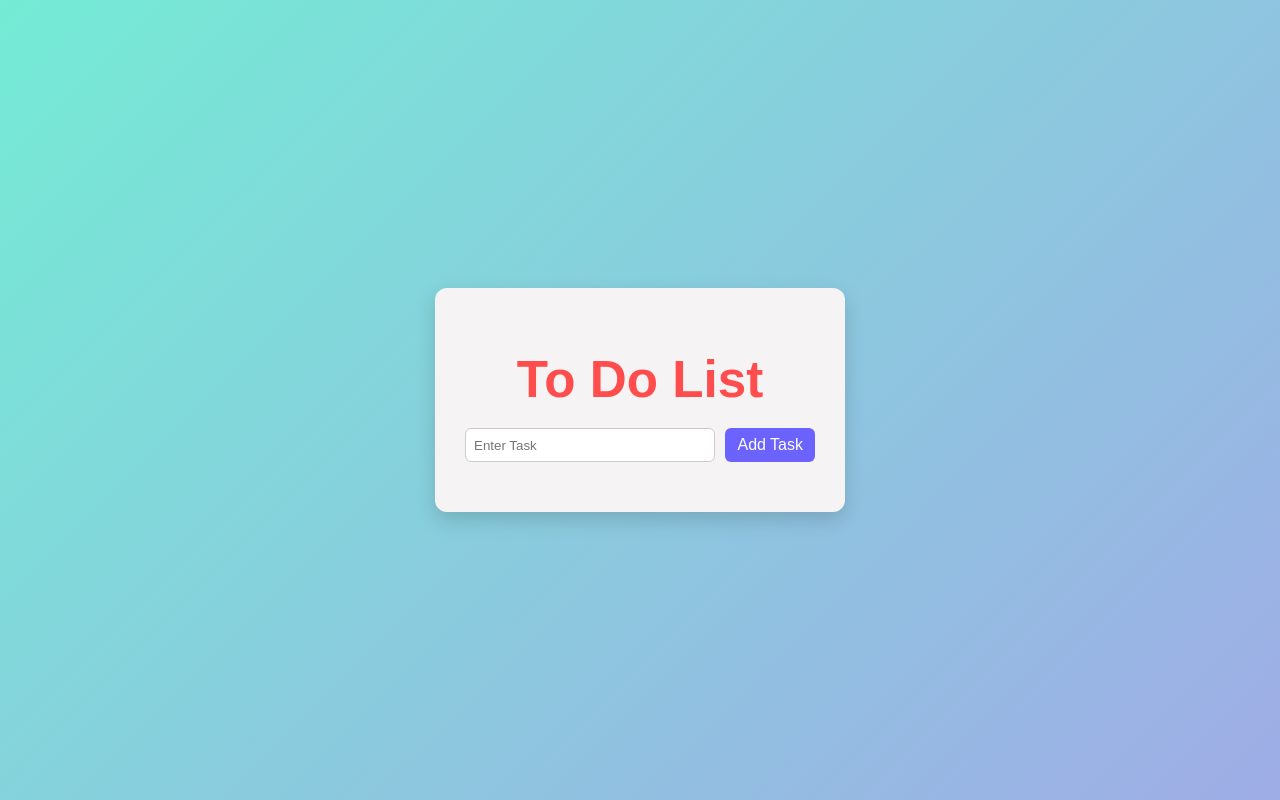
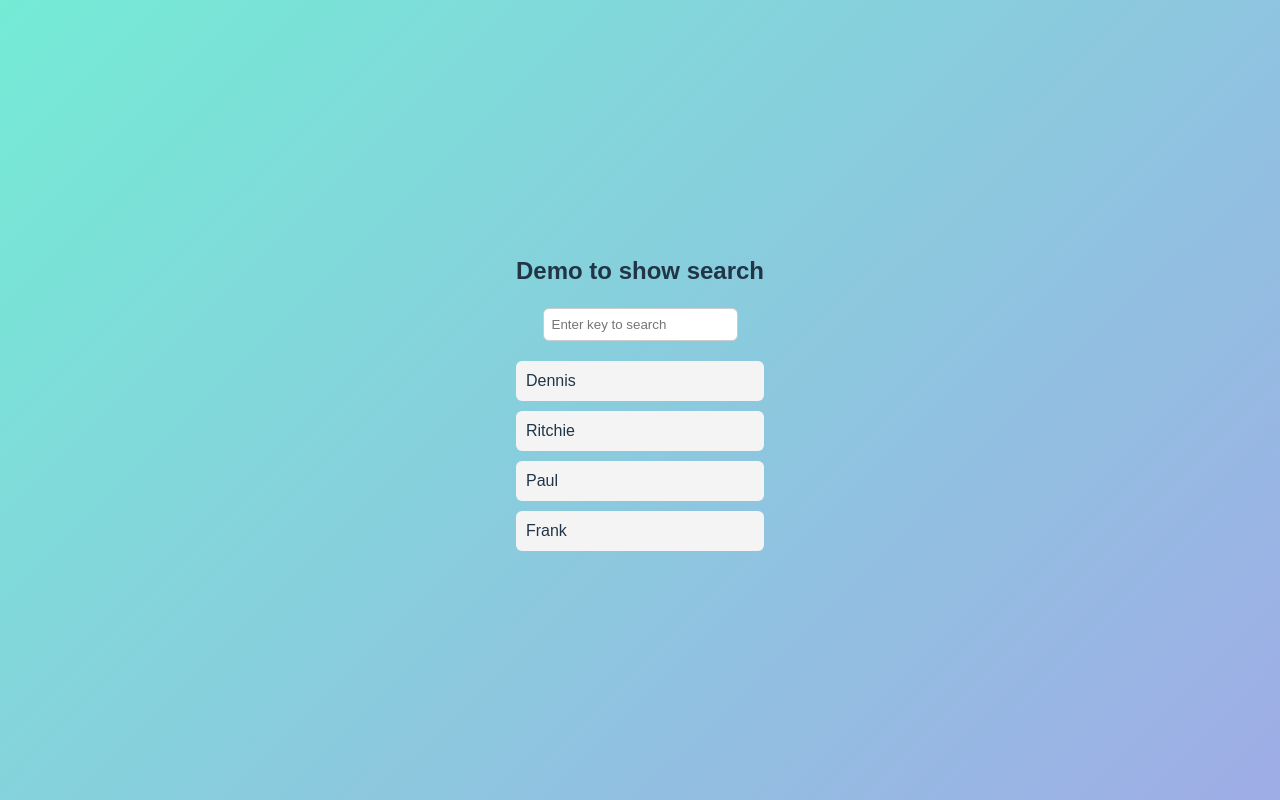
Before and after one commit to iamdhruv17/Full-stack-feb26, a React (Vite) app in the folder Button/: page / in a window 1280 px wide. Built offline with nearby package versions, Linux system fonts and the light colour scheme.

Commit message:
19-02-2026

```diff
--- a/Button/src/App.jsx
+++ b/Button/src/App.jsx
@@ -1,14 +1,14 @@
-
-import './App.css'
-import EventToDo from './EventToDo'
-// import EventTodo from './EventTodo'
-// import Counter from './Counter'
+import "./App.css"
+import EventToDo from "./EventToDo"
+// import Counter from "./Counter.jsx"
+import Search from "./Search.jsx"
 function App() {
-
-
+  // let name="Divyansh Kaushik";
   return (
     <>
-     <EventToDo />
+    <Search/>
+    {/* <EventToDo/> */}
+    {/* <Counter/> */}
     </>
   )
 }
--- a/Button/src/EventTodo.css
+++ b/Button/src/EventTodo.css
@@ -9,7 +9,7 @@ body {
 }
 
 .todo-container {
-  background: rgb(245, 243, 243);
+  background: white;
   padding: 30px;
   width: 350px;
   border-radius: 12px;
@@ -17,7 +17,6 @@ body {
 }
 
 .todo-container h1 {
-    color: #ff4d4d;
   text-align: center;
   margin-bottom: 20px;
 }
--- /dev/null
+++ b/Button/src/search.jsx
@@ -0,0 +1,18 @@
+import {useState} from "react";
+export default function Search(){
+    const [find,setFind]=useState("");
+    const name=["Dennis","Ritchie","Paul","Frank"];
+    const student=name.filter((names)=>names.toLowerCase().includes(find.toLowerCase()));
+    return(
+        <div>
+            <h2>Demo to show search</h2>
+            <input type="text"
+            placeholder="Enter key to search"
+            value={find}
+            onChange={(e)=>setFind(e.target.value)}/>
+            <ul>
+                {student.map((item,index)=>(<li key={index}>{item}</li>))}
+            </ul>
+        </div>
+    )
+}
```
